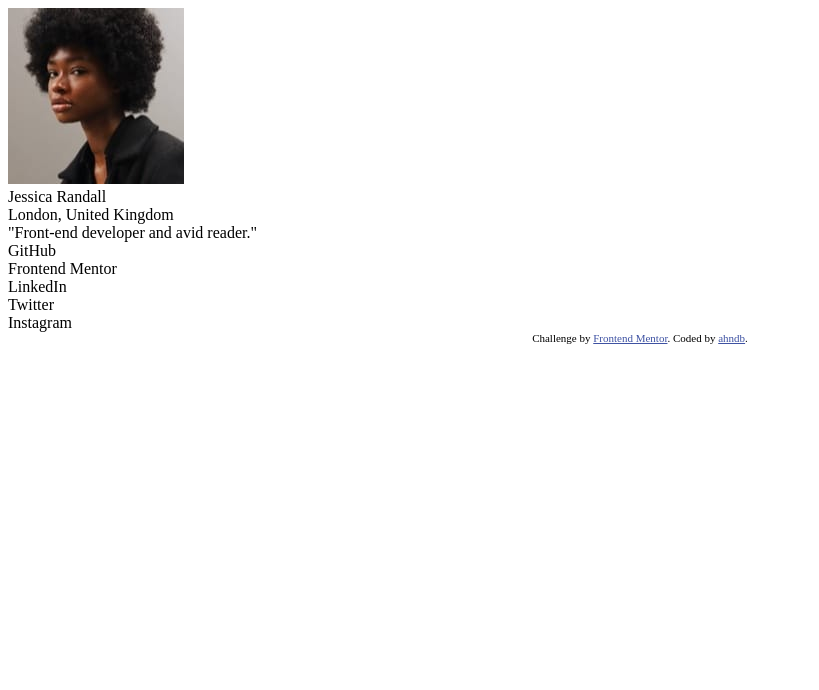
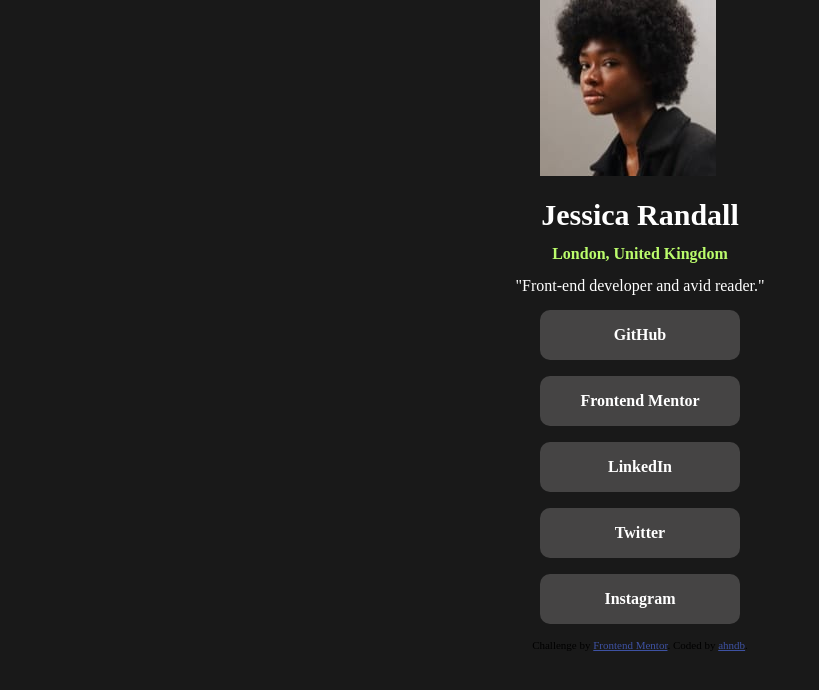
Before and after one commit to ahndb/ahndb-frontend-lab, a plain HTML site: page social-links-profile-main/social-links-profile-main/index.html in a window 1280 px wide. Shown: the whole page, without its empty margins (0-819 px from the left). Drawn offline with Linux system fonts and the light colour scheme.

Commit message:
Update_css_hover

```diff
--- a/social-links-profile-main/index.css
+++ /dev/null
@@ -1,3 +0,0 @@
-.image {
-  border-radius: 50px;
-}
--- /dev/null
+++ b/social-links-profile-main/social-links-profile-main/index.css
@@ -0,0 +1,105 @@
+body {
+  background-color: rgba(0, 0, 0, 0.9);
+}
+.image {
+  width: 200px;
+  height: 200px;
+  border-radius: 50px;
+}
+.all-data {
+  display: flex;
+  flex-direction: column;
+  align-items: center;
+}
+
+.name {
+  color: white;
+  font-size: 30px;
+  font-weight: 800;
+}
+
+.address {
+  color: rgb(187, 252, 108);
+  font-weight: 800;
+}
+
+.imformation {
+  color: white;
+}
+
+.github {
+  color: white;
+  background-color: rgba(82, 81, 81, 0.769);
+  width: 200px;
+  height: 50px;
+  text-align: center;
+  line-height: 50px;
+  font-weight: 600;
+  border-radius: 10px;
+}
+.github:hover{
+  background-color: rgb(187, 252, 108);
+  color: black;
+  cursor: pointer;
+}
+
+.job {
+  color: white;
+  background-color: rgba(82, 81, 81, 0.769);
+  width: 200px;
+  height: 50px;
+  text-align: center;
+  line-height: 50px;
+  font-weight: 600;
+  border-radius: 10px;
+}
+.job:hover{
+  background-color: rgb(187, 252, 108);
+  color: black;
+  cursor: pointer;
+}
+.linkedin {
+  color: white;
+  background-color: rgba(82, 81, 81, 0.769);
+  width: 200px;
+  height: 50px;
+  text-align: center;
+  line-height: 50px;
+  font-weight: 600;
+  border-radius: 10px;
+}
+.linkedin:hover{
+  background-color: rgb(187, 252, 108);
+  color: black;
+  cursor: pointer;
+}
+.twitter {
+  color: white;
+  background-color: rgba(82, 81, 81, 0.769);
+  width: 200px;
+  height: 50px;
+  text-align: center;
+  line-height: 50px;
+  font-weight: 600;
+  border-radius: 10px;
+}
+.twitter:hover{
+  background-color: rgb(187, 252, 108);
+  color: black;
+  cursor: pointer;
+}
+.instagram {
+  color: white;
+  background-color: rgba(82, 81, 81, 0.769);
+  width: 200px;
+  height: 50px;
+  text-align: center;
+  line-height: 50px;
+  font-weight: 600;
+  border-radius: 10px;
+}
+.instagram:hover{
+  background-color: rgb(187, 252, 108);
+  color: black;
+  cursor: pointer;
+}
--- a/social-links-profile-main/social-links-profile-main/index.html
+++ b/social-links-profile-main/social-links-profile-main/index.html
@@ -11,7 +11,8 @@
   <title>Frontend Mentor | Social links profile</title>
 
   <!-- Feel free to remove these styles or customise in your own stylesheet 👍 -->
-  <link rel="stylesheet" href="../index.css" />
+  <link rel="stylesheet" href="./reset.css">
+  <link rel="stylesheet" href="./index.css" />
   <style>
     .attribution {
       font-size: 11px;
@@ -25,6 +26,7 @@
 </head>
 
 <body>
+  <div class="all-data">
     <div class="image">
       <img src="./assets/images/avatar-jessica.jpeg" alt="Jessica">
     </div>
@@ -32,33 +34,35 @@
     <div class="name">
       Jessica Randall
     </div>
-
+    <br />
     <div class="address">
       London, United Kingdom
     </div>
-
+    <br />
     <div class="imformation">
       "Front-end developer and avid reader."
     </div>
-
+    <br />
     <div class="github">
       GitHub
     </div>
-
+    <br />
     <div class="job">
       Frontend Mentor
     </div>
-
+    <br />
     <div class="linkedin">
       LinkedIn
     </div>
-
+    <br />
     <div class="twitter">
       Twitter
     </div>
-
+    <br />
     <div class="instagram">
       Instagram
+    </div>
+    <br />
   </div>
 
   <div class="attribution">
--- /dev/null
+++ b/social-links-profile-main/social-links-profile-main/reset.css
@@ -0,0 +1,48 @@
+/* http://meyerweb.com/eric/tools/css/reset/
+  v2.0 | 20110126
+  License: none (public domain)
+*/
+
+html, body, div, span, applet, object, iframe,
+h1, h2, h3, h4, h5, h6, p, blockquote, pre,
+a, abbr, acronym, address, big, cite, code,
+del, dfn, em, img, ins, kbd, q, s, samp,
+small, strike, strong, sub, sup, tt, var,
+b, u, i, center,
+dl, dt, dd, ol, ul, li,
+fieldset, form, label, legend,
+table, caption, tbody, tfoot, thead, tr, th, td,
+article, aside, canvas, details, embed,
+figure, figcaption, footer, header, hgroup,
+menu, nav, output, ruby, section, summary,
+time, mark, audio, video {
+	margin: 0;
+	padding: 0;
+	border: 0;
+	font-size: 100%;
+	font: inherit;
+	vertical-align: baseline;
+}
+/* HTML5 display-role reset for older browsers */
+article, aside, details, figcaption, figure,
+footer, header, hgroup, menu, nav, section {
+	display: block;
+}
+body {
+	line-height: 1;
+}
+ol, ul {
+	list-style: none;
+}
+blockquote, q {
+	quotes: none;
+}
+blockquote:before, blockquote:after,
+q:before, q:after {
+	content: '';
+	content: none;
+}
+table {
+	border-collapse: collapse;
+	border-spacing: 0;
+}
```
Lines whose indentation alone changed are shown as unchanged.
